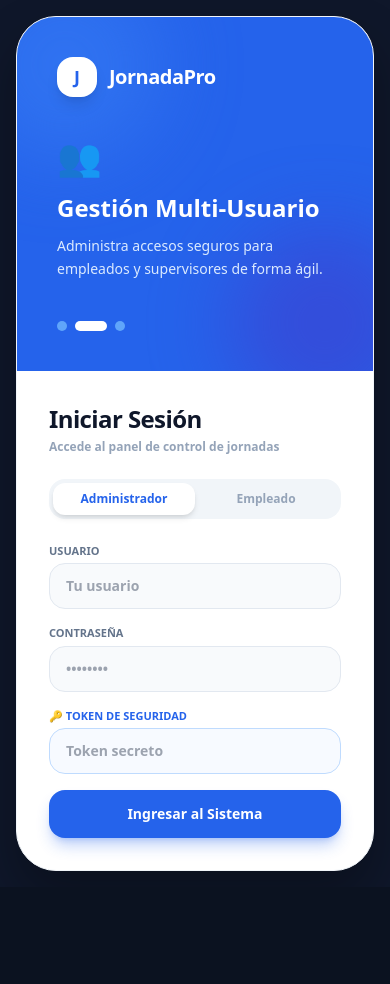
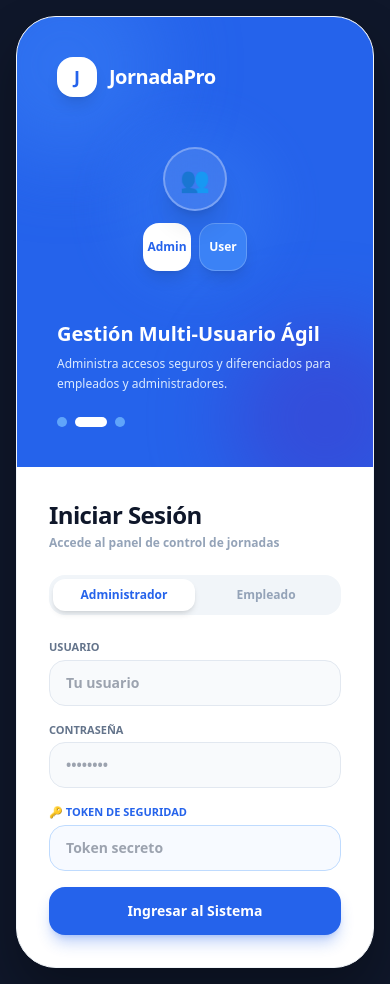
Before and after one commit to Isaac3344/Sistema_Registro_Horas, a React (Vite) app in the folder frontend/: page / in a window 390 px wide. Before the commit the page ends 887 px from the top, so only its background shows below. Built offline with nearby package versions, Linux system fonts and the light colour scheme.

Commit message:
Replace login emojis with custom vector animated flat illustrations matching reference design

```diff
--- a/frontend/src/App.jsx
+++ b/frontend/src/App.jsx
@@ -2,6 +2,7 @@ import React, { useState, useEffect } from "react";
 import XLSX from "xlsx-js-style";
 import { BarChart, Bar, XAxis, YAxis, Tooltip, ResponsiveContainer, CartesianGrid } from "recharts";
 import CustomModal from "./components/CustomModal";
+import LoginIllustration from "./components/LoginIllustration";
 import {
   fetchRecords,
   createRecord,
@@ -20,7 +21,6 @@ export default function App() {
   const [loginRoleType, setLoginRoleType] = useState("admin");
   const [authError, setAuthError] = useState("");
 
-  // Estado del Modal Personalizado
   const [modalConfig, setModalConfig] = useState({
     isOpen: false,
     title: "",
@@ -52,23 +52,19 @@ export default function App() {
     });
   };
 
-  // Estado para el carrusel del Login
   const [loginSlide, setLoginSlide] = useState(0);
   const loginSlidesData = [
     {
-      title: "¡Bienvenido a JornadaPro!",
-      desc: "Control profesional de jornadas laborales y horas de trabajo en tiempo real.",
-      icon: "📊"
+      title: "Control Profesional de Jornadas",
+      desc: "Gestiona horas de entrada, salida y reportes en tiempo real con máxima precisión."
     },
     {
-      title: "Gestión Multi-Usuario",
-      desc: "Administra accesos seguros para empleados y supervisores de forma ágil.",
-      icon: "👥"
+      title: "Gestión Multi-Usuario Ágil",
+      desc: "Administra accesos seguros y diferenciados para empleados y administradores."
     },
     {
-      title: "Reportes Inteligentes",
-      desc: "Exporta reportes detallados en Excel y PDF listos para nómina y costos.",
-      icon: "📈"
+      title: "Reportes Inteligentes y Listos",
+      desc: "Exporta reportes detallados en Excel y PDF optimizados para control de nómina."
     }
   ];
 
@@ -76,7 +72,7 @@ export default function App() {
     if (!token) {
       const interval = setInterval(() => {
         setLoginSlide((prev) => (prev + 1) % loginSlidesData.length);
-      }, 4000);
+      }, 4500);
       return () => clearInterval(interval);
     }
   }, [token]);
@@ -450,13 +446,15 @@ export default function App() {
               <span className="font-black text-xl tracking-tight text-white">JornadaPro</span>
             </div>
 
-            <div className="my-auto py-10 relative z-10 transition-all duration-500">
-              <div className="text-4xl mb-4">{loginSlidesData[loginSlide].icon}</div>
-              <h2 className="text-2xl md:text-3xl font-black mb-3 leading-tight">{loginSlidesData[loginSlide].title}</h2>
-              <p className="text-blue-100 text-sm font-medium leading-relaxed">{loginSlidesData[loginSlide].desc}</p>
+            {/* Ilustración Vectorial Animada */}
+            <LoginIllustration slideIndex={loginSlide} />
+
+            <div className="relative z-10 transition-all duration-500">
+              <h2 className="text-xl md:text-2xl font-black mb-2 leading-tight">{loginSlidesData[loginSlide].title}</h2>
+              <p className="text-blue-100 text-xs font-medium leading-relaxed">{loginSlidesData[loginSlide].desc}</p>
             </div>
 
-            <div className="flex items-center gap-2 relative z-10">
+            <div className="flex items-center gap-2 relative z-10 mt-6">
               {loginSlidesData.map((_, idx) => (
                 <button
                   key={idx}
--- /dev/null
+++ b/frontend/src/components/LoginIllustration.jsx
@@ -0,0 +1,58 @@
+import React from "react";
+
+export default function LoginIllustration({ slideIndex }) {
+  return (
+    <div className="relative w-full h-56 flex items-center justify-center my-auto">
+      {/* Fondo decorativo difuminado */}
+      <div className="absolute w-40 h-40 bg-blue-500/40 rounded-full blur-xl animate-pulse"></div>
+
+      {slideIndex === 0 && (
+        /* Ilustración 1: Control de Jornadas / Reportes (Portapapeles con checklist y pluma) */
+        <div className="relative z-10 animate-bounce duration-1000 transform -rotate-3">
+          <div className="w-36 h-48 bg-white rounded-3xl shadow-2xl p-4 border-4 border-blue-100 flex flex-col justify-between">
+            <div className="w-12 h-4 bg-blue-200 rounded-full mx-auto -mt-6"></div>
+            <div className="space-y-2 mt-2">
+              <div className="flex items-center gap-2">
+                <div className="w-4 h-4 rounded-full bg-emerald-500 flex items-center justify-center text-white text-[10px] font-black">✓</div>
+                <div className="w-16 h-2 bg-slate-200 rounded-full"></div>
+              </div>
+              <div className="flex items-center gap-2">
+                <div className="w-4 h-4 rounded-full bg-emerald-500 flex items-center justify-center text-white text-[10px] font-black">✓</div>
+                <div className="w-20 h-2 bg-slate-200 rounded-full"></div>
+              </div>
+              <div className="flex items-center gap-2">
+                <div className="w-4 h-4 rounded-full bg-blue-500 flex items-center justify-center text-white text-[10px] font-black">⏱</div>
+                <div className="w-12 h-2 bg-blue-200 rounded-full"></div>
+              </div>
+            </div>
+            <div className="bg-blue-600 h-8 rounded-2xl flex items-center justify-center text-white font-black text-[10px]">
+              JornadaPro
+            </div>
+          </div>
+        </div>
+      )}
+
+      {slideIndex === 1 && (
+        /* Ilustración 2: Gestión Multi-Usuario (Avatares conectados en red) */
+        <div className="relative z-10 flex flex-col items-center gap-3 animate-fadeIn">
+          <div className="w-16 h-16 bg-white/10 border-2 border-white/30 rounded-full flex items-center justify-center text-white text-2xl shadow-xl backdrop-blur-md">
+            👥
+          </div>
+          <div className="flex gap-2">
+            <div className="w-12 h-12 bg-white rounded-2xl shadow-lg flex items-center justify-center text-blue-600 font-black text-xs">Admin</div>
+            <div className="w-12 h-12 bg-blue-500 rounded-2xl shadow-lg flex items-center justify-center text-white font-black text-xs border border-white/20">User</div>
+          </div>
+        </div>
+      )}
+
+      {slideIndex === 2 && (
+        /* Ilustración 3: Analíticas y Reportes (Gráfica de barras moderna) */
+        <div className="relative z-10 bg-white/10 backdrop-blur-md border border-white/20 p-5 rounded-3xl shadow-2xl flex items-end gap-3 h-40 w-48 justify-center animate-fadeIn">
+          <div className="w-8 bg-blue-400 rounded-t-xl h-20 shadow-md"></div>
+          <div className="w-8 bg-white rounded-t-xl h-32 shadow-md"></div>
+          <div className="w-8 bg-indigo-400 rounded-t-xl h-24 shadow-md"></div>
+        </div>
+      )}
+    </div>
+  );
+}
```
